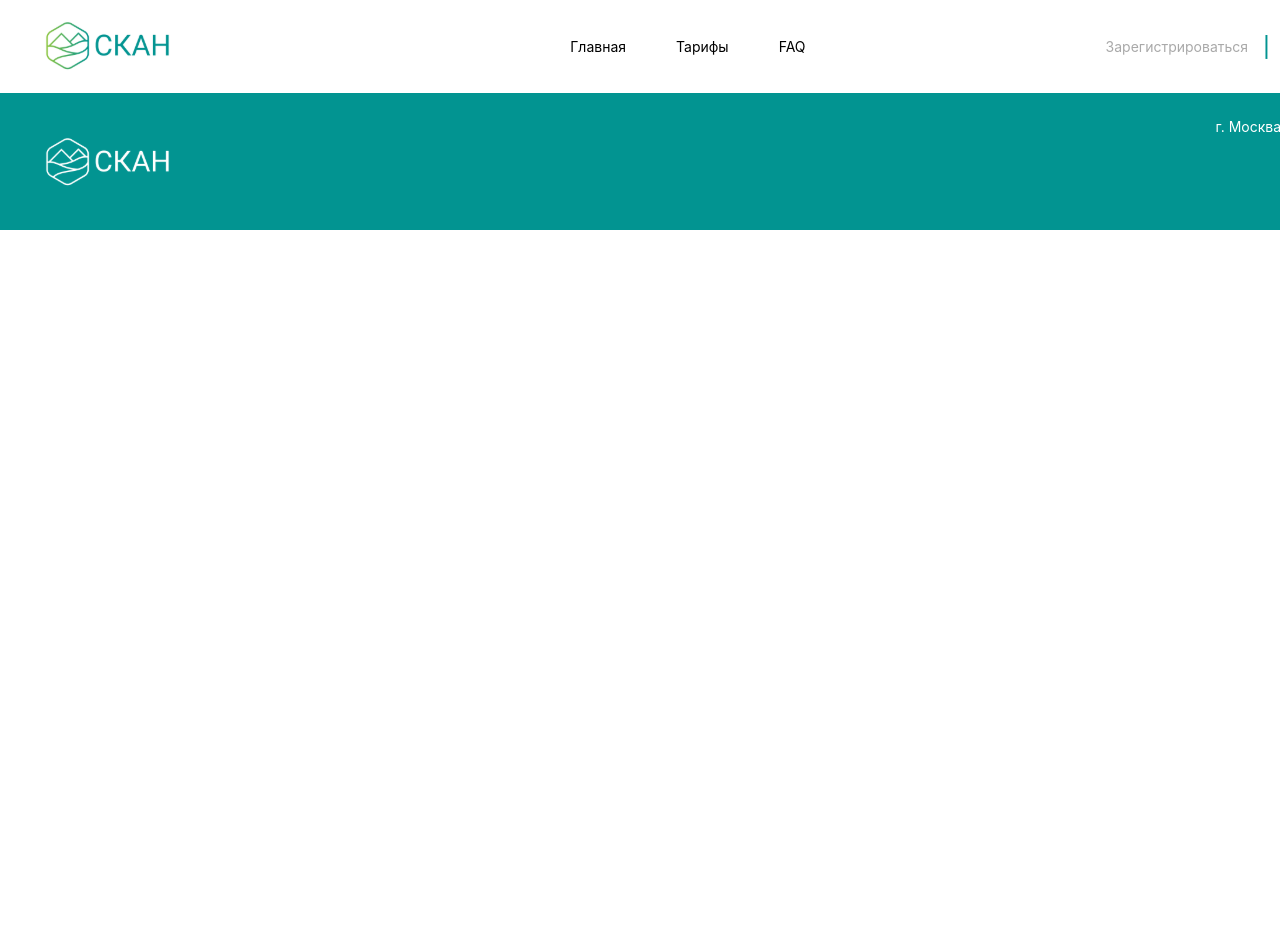
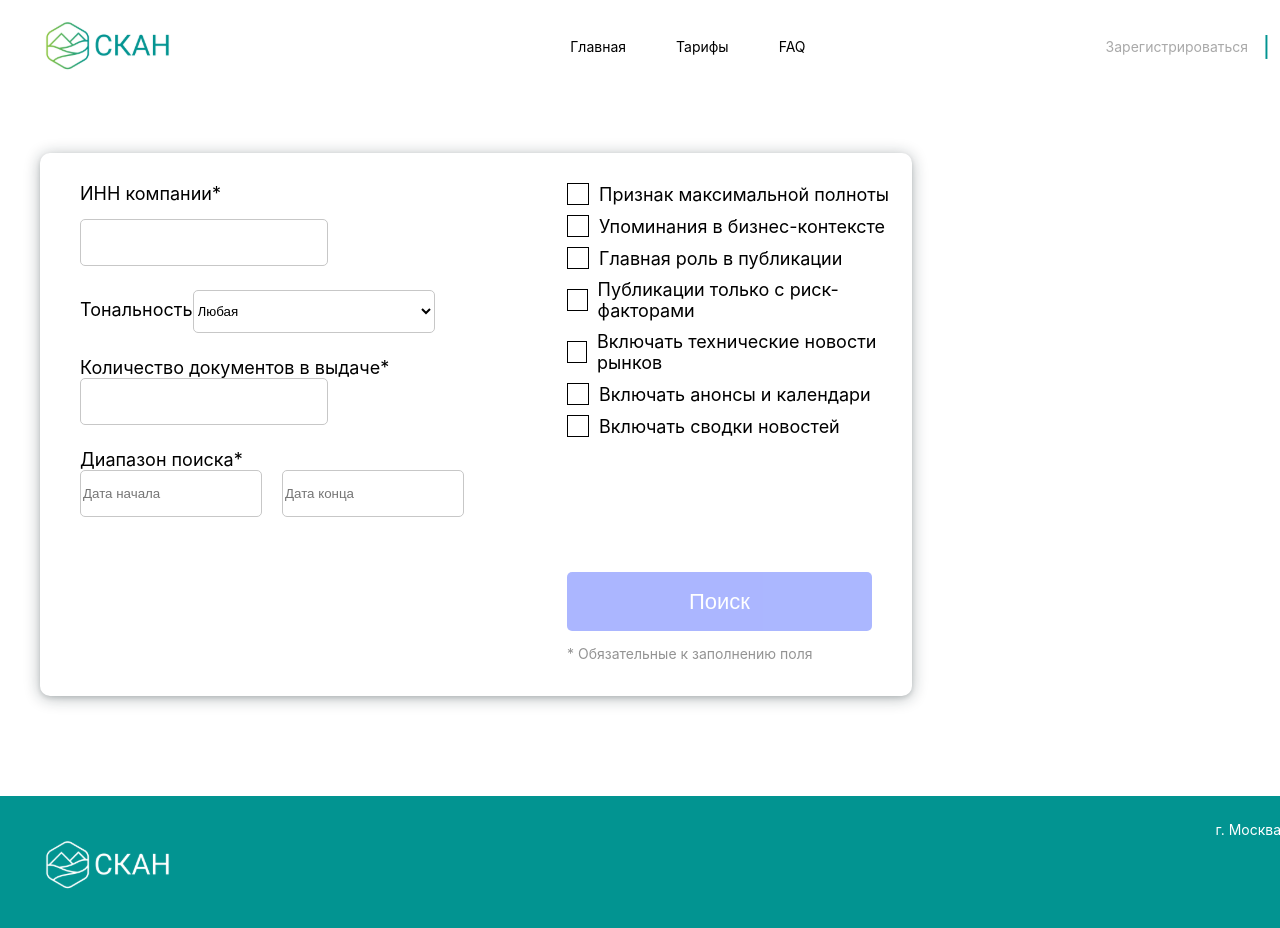
Before and after one commit to pizarrosch/diploma-project-skillfactory-react, a React (Create React App) app: page /searchForm in a window 1280 px wide. Shown: the top 928 px of the page. Before the commit the page ends 800 px from the top, so only its background shows below. Built offline with nearby package versions, Linux system fonts and the light colour scheme.

Commit message:
Create a search form page

```diff
--- a/src/App.tsx
+++ b/src/App.tsx
@@ -5,6 +5,7 @@ import Footer from "./components/Footer/Footer";
 import {Routes, Route, Navigate} from "react-router";
 import LoginPage from "./components/LoginPage/LoginPage";
 import MainPage from './components/Main/MainPage';
+import SearchForm from "./components/SearchForm/SearchForm";
 
 function App() {
     return (
@@ -20,6 +21,10 @@ function App() {
                 path='/login'
                 element={<LoginPage />}
                 />
+                <Route
+                    path='/searchForm'
+                    element={<SearchForm />}
+                />
             </Routes>
             <Footer />
         </div>
--- a/src/components/Main/Main.module.scss
+++ b/src/components/Main/Main.module.scss
@@ -45,7 +45,8 @@
 
 .getDataByInnButton,
 .seeDetailsButton,
-.loginButton
+.loginButton,
+.searchButton
 {
   background-color: rgba(89, 112, 255, 1);
   color: white;
@@ -74,3 +75,8 @@
   margin-top: 35px;
   margin-bottom: 15px;
 }
+
+.searchButton {
+  width: 305px;
+  opacity: 50%;
+}
--- a/src/components/Main/MainPage.tsx
+++ b/src/components/Main/MainPage.tsx
@@ -8,6 +8,7 @@ import {ImgSource, TTariffCard} from "../../types";
 import TariffCard from "../TariffCard/TariffCard";
 import {cardContents, tariffCardContents} from '../../data';
 import React from 'react';
+import {Link} from "react-router-dom";
 
 export default function MainPage() {
     return (
@@ -21,9 +22,9 @@ export default function MainPage() {
                             PDF на электронную почту.</p>
                     </div>
                     <button className={s.getDataByInnButton}>
-                        <a href={'/searchForm'}>
+                        <Link to={'/searchForm'}>
                             Запросить данные
-                        </a>
+                        </Link>
                     </button>
                 </div>
                 <img src={bgImage1} alt='man pointing at the screen'/>
--- /dev/null
+++ b/src/components/SearchForm/SearchForm.module.scss
@@ -0,0 +1,84 @@
+.container {
+  display: flex;
+  padding-top: 30px;
+  box-sizing: border-box;
+  gap: 5px;
+  width: 872px;
+  height: 543px;
+  box-shadow: rgba(14, 30, 37, 0.12) 0 2px 4px 0, rgba(14, 30, 37, 0.32) 0 2px 16px 0;
+  border-radius: 10px;
+  margin: 60px 40px 100px 40px;
+
+  .form-container {
+    display: flex;
+    flex-direction: column;
+    gap: 24px;
+    font-size: 18px;
+    margin: 0 40px;
+
+    .input-container {
+      display: flex;
+      flex-direction: column;
+      gap: 15px;
+    }
+
+    .input, .date-input {
+      width: 242px;
+      height: 43px;
+      border-radius: 5px;
+      border: 1px solid rgba(199, 199, 199, 1);
+      outline: none;
+      background-color: transparent;
+    }
+
+    .date-input {
+      width: 176px;
+    }
+
+    .date-range-container {
+      display: flex;
+      gap: 20px;
+    }
+  }
+
+  .checkbox-button-container {
+    display: flex;
+    flex-direction: column;
+    justify-content: space-between;
+    align-items: flex-end;
+
+    .checkbox-options-container {
+      display: flex;
+      flex-direction: column;
+      color: black;
+      gap: 10px;
+      font-size: 18px;
+
+      .checkbox-options-container__option {
+        display: flex;
+        align-items: center;
+        gap: 10px;
+      }
+
+      .checkbox-input {
+        width: 20px;
+        height: 20px;
+        border: 1px solid black;
+        user-select: none;
+        display: flex;
+        justify-content: center;
+        align-items: center;
+
+        .checkmark {
+          width: 16px;
+          height: 16px;
+        }
+      }
+    }
+
+    .button-container {
+      margin-bottom: 20px;
+      margin-right: 40px;
+    }
+  }
+}
--- /dev/null
+++ b/src/components/SearchForm/SearchForm.tsx
@@ -0,0 +1,93 @@
+import React, {useState} from "react";
+import s from './SearchForm.module.scss';
+import st from '../Main/Main.module.scss';
+import checkmark from '../../assets/checkmark.svg';
+
+export default function SearchForm() {
+
+    const [isChecked, setIsChecked] = useState(false);
+
+    function handleCheck(e: React.MouseEvent) {
+        const target = e.currentTarget as HTMLDivElement
+        if (target.dataset.index === target.id) {
+           target.id && setIsChecked(prev => !prev)
+        } else return;
+    }
+
+    function focus(e: React.FocusEvent) {
+        const target = e.target as HTMLInputElement;
+
+        return target.type = 'date';
+    }
+
+    return (
+        <div className={s.container}>
+            <div>
+                <form className={s['form-container']}>
+                    <div className={s['input-container']}>
+                        <label htmlFor='inn'>ИНН компании*</label>
+                        <input className={s.input} type='number' maxLength={10} id='inn'/>
+                    </div>
+                    <div>
+                        <label htmlFor='selectTon'>Тональность</label>
+                        <select className={s.input} id='selectTon'>
+                            <option>Любая</option>
+                        </select>
+                    </div>
+                    <div>
+                        <label htmlFor='amount'>Количество документов в выдаче*</label>
+                        <input className={s.input} type="number" max={1000} id='amount'/>
+                    </div>
+                    <div>
+                        <label htmlFor='range'>Диапазон поиска*</label>
+                        <div className={s['date-range-container']}>
+                            <input type='text' className={s['date-input']} placeholder='Дата начала' onFocus={focus}/>
+                            <input type='text' id='range' className={s['date-input']} placeholder='Дата конца'
+                                   onFocus={focus}/>
+                        </div>
+                    </div>
+                </form>
+            </div>
+            <div className={s['checkbox-button-container']}>
+                <div className={s['checkbox-options-container']}>
+                    <div className={s['checkbox-options-container__option']}>
+                        <div className={s['checkbox-input']} id='1' data-index='1' onClick={handleCheck}>
+                            {isChecked && <img className={s.checkmark} src={checkmark} alt='checkmark' />}
+                        </div>
+                        <span>Признак максимальной полноты</span>
+                    </div>
+                    <div className={s['checkbox-options-container__option']} onClick={handleCheck}>
+                        <div className={s['checkbox-input']} id='2'>
+                            {isChecked && <img className={s.checkmark} src={checkmark} alt='checkmark' />}
+                        </div>
+                        <span>Упоминания в бизнес-контексте</span>
+                    </div>
+                    <div className={s['checkbox-options-container__option']}>
+                        <div className={s['checkbox-input']} id='3'/>
+                        <label htmlFor='Главная роль в публикации'>Главная роль в публикации</label>
+                    </div>
+                    <div className={s['checkbox-options-container__option']}>
+                        <div className={s['checkbox-input']} id='4'/>
+                        <label htmlFor='Публикации только с риск-факторами'>Публикации только с риск-факторами</label>
+                    </div>
+                    <div className={s['checkbox-options-container__option']}>
+                        <div className={s['checkbox-input']} id='5'/>
+                        <label htmlFor='Включать технические новости рынков'>Включать технические новости рынков</label>
+                    </div>
+                    <div className={s['checkbox-options-container__option']}>
+                        <div className={s['checkbox-input']} id='6'/>
+                        <label htmlFor='Включать анонсы и календари'>Включать анонсы и календари</label>
+                    </div>
+                    <div className={s['checkbox-options-container__option']}>
+                        <div className={s['checkbox-input']} id='7'/>
+                        <label htmlFor='Включать сводки новостей'>Включать сводки новостей</label>
+                    </div>
+                </div>
+                <div className={s['button-container']}>
+                    <button className={st.searchButton}>Поиск</button>
+                    <p style={{fontSize: '14px', color:'rgba(148, 148, 148, 1)'}}>* Обязательные к заполнению поля</p>
+                </div>
+            </div>
+        </div>
+    )
+}
```
